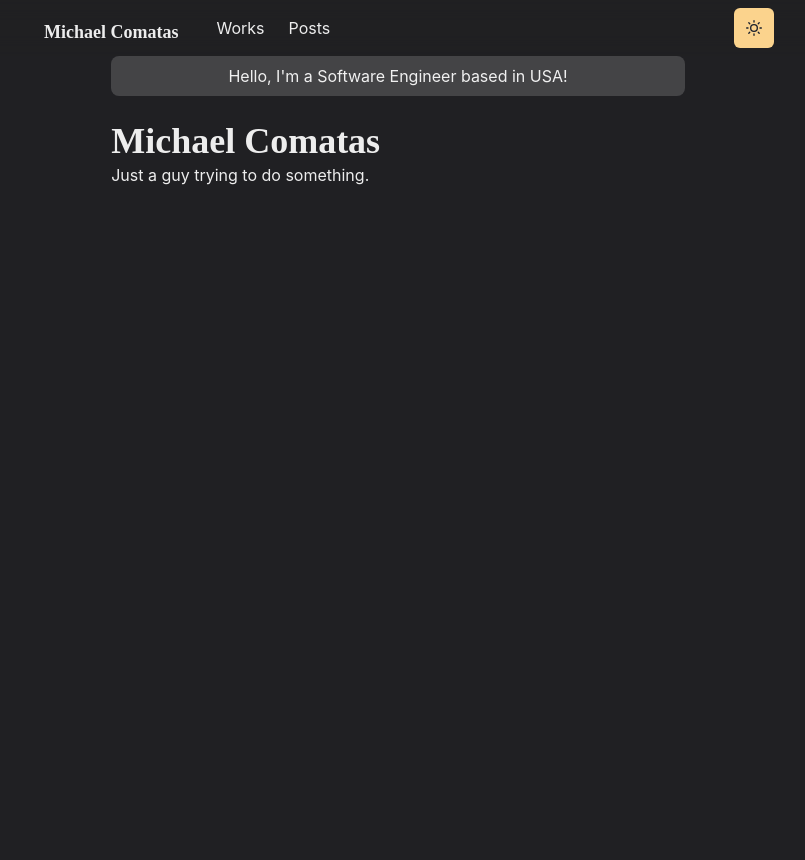
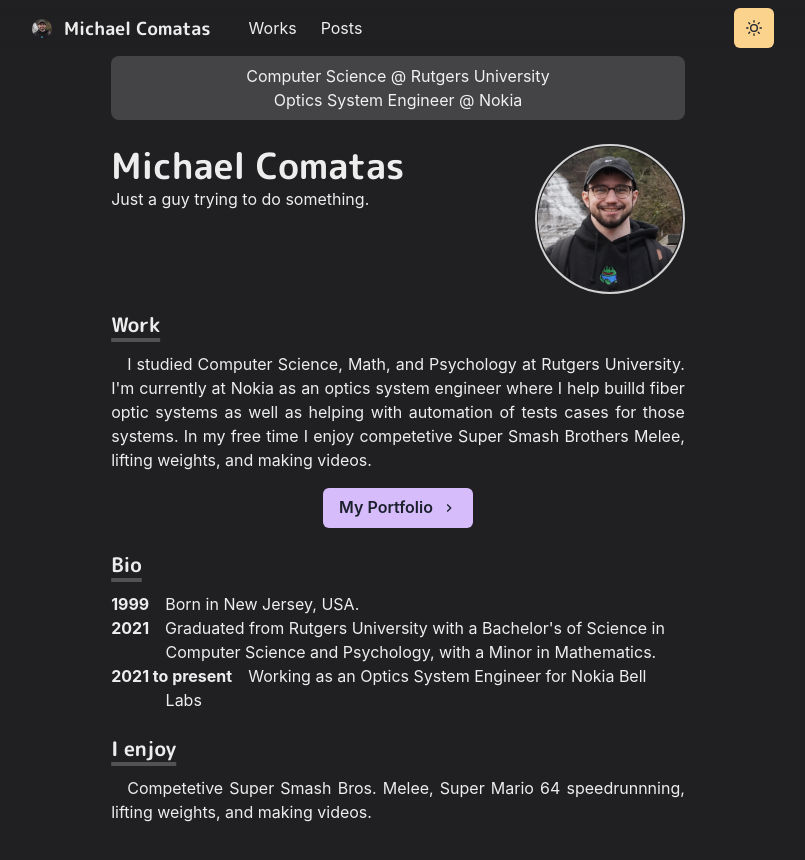
Before and after one commit to mcomatas/michaelcomatasio, a Next.js app: page / in a window 1280 px wide. Shown: the top 860 px of the page, without its empty margins (242-1047 px from the left). Before the commit the page ends 800 px from the top, so only its background shows below. Built offline with nearby package versions, Linux system fonts and the light colour scheme.

Commit message:
Added fonts, animated section, working profile image, and bio.

```diff
--- /dev/null
+++ b/components/bio.js
@@ -0,0 +1,12 @@
+import { Box } from '@chakra-ui/react'
+import styled from '@emotion/styled'
+
+export const BioSection = styled(Box) `
+    padding-left: 3.4em;
+    text-indent: -3.4em;
+`
+
+export const BioYear = styled.span`
+    font-weight: bold;
+    margin-right: 1em;
+`
--- a/components/logo.js
+++ b/components/logo.js
@@ -1,6 +1,5 @@
 import Link from 'next/link'
-import Image from 'next/image'
-import { Text, useColorModeValue } from '@chakra-ui/react'
+import { Text, useColorModeValue, Image } from '@chakra-ui/react'
 import styled from '@emotion/styled'
 
 const LogoBox = styled.span`
@@ -25,6 +24,7 @@ const Logo = () => {
         (<Link href="/" scroll={false}>
 
             <LogoBox>
+                <Image src="/meRound.png" width={5} height={5} />
                 <Text
                     color={useColorModeValue('gray.800', 'white.900')}
                     fontFamily="M PLUS Rounded 1c, sans-serif"
--- /dev/null
+++ b/components/paragraph.js
@@ -0,0 +1,8 @@
+import styled from '@emotion/styled'
+
+const Paragraph = styled.p`
+text-align: justify;
+text-indent: 1em;
+`
+
+export default Paragraph
--- /dev/null
+++ b/components/section.js
@@ -0,0 +1,21 @@
+import { motion } from 'framer-motion'
+import { chakra, shouldForwardProp } from '@chakra-ui/react'
+
+const StyledDiv = chakra( motion.div, {
+    shouldForwardProp: prop => {
+        return shouldForwardProp( prop ) || prop === 'transition'
+    }
+})
+
+const Section = ({ children, delay }) => (
+    <StyledDiv
+        initial={{ y: 10, opacity: 0}}
+        animate={{ y: 0, opacity: 1 }}
+        transition={{ duration: 0.8, delay}}
+        mb={6}
+    >
+        {children}
+    </StyledDiv>
+)
+
+export default Section
--- a/lib/theme.js
+++ b/lib/theme.js
@@ -32,7 +32,7 @@ const components = {
 }
 
 const fonts = {
-    heading: "'M PLUS Roudned 1c'"
+    heading: "'M PLUS Rounded 1c'"
 }
 
 const colors = {
--- a/next.config.js
+++ b/next.config.js
@@ -1,3 +1,4 @@
 module.exports = {
-    reactStrictMode: true
-}
+    reactStrictMode: true,
+    swcMinify: true
+  }
--- a/pages/index.js
+++ b/pages/index.js
@@ -1,10 +1,20 @@
-import { Container, Box, Heading, useColorModeValue } from '@chakra-ui/react'
+import { Container, Box, Heading, useColorModeValue, Image, Button } from '@chakra-ui/react'
+import Section from '../components/section'
+import Paragraph from '../components/paragraph'
+import { BioSection, BioYear } from '../components/bio'
+import NextLink from 'next/link'
+import { ChevronRightIcon } from '@chakra-ui/icons'
+//import Image from 'next/image'
 
 const Page = () => {
+//    <Image borderColor="whiteAlpha.800" borderWidth={2} borderStyle="solid" maxWidth="100px" display="inline-block" borderRadius="full" src="/public/meRound.png" alt="Profile Image" />
+
     return (
         <Container>
             <Box borderRadius="lg" bg={useColorModeValue('purple.100', 'whiteAlpha.300')} p={2} mb={6} align="center">
-                Hello, I'm a Software Engineer based in USA!
+                Computer Science @ Rutgers University
+                <br />
+                Optics System Engineer @ Nokia
             </Box>
 
             <Box display={{ md: 'flex' }}>
@@ -14,7 +24,54 @@ const Page = () => {
                     </Heading>
                     <p>Just a guy trying to do something.</p>
                 </Box>
+                <Box flexShrink={0} mt={{base: 4, md: 0}} ml={{md: 6}} align="center">
+                <Image borderColor="whiteAlpha.800" borderWidth={2} borderStyle="solid" maxWidth="150px" display="inline-block" borderRadius="full" src="/meRound.png" alt="Profile Image" />
+                </Box>
             </Box>
+
+            <Section delay={0.1}>
+                <Heading as="h3" variant="section-title">
+                    Work
+                </Heading>
+                <Paragraph>
+                    I studied Computer Science, Math, and Psychology at Rutgers University. I'm currently at Nokia
+                    as an optics system engineer where I help builld fiber optic systems as well as helping with
+                    automation of tests cases for those systems. In my free time I enjoy competetive Super Smash Brothers Melee,
+                    lifting weights, and making videos.
+                </Paragraph>
+                <Box align="center" my={4}>
+                    <NextLink href="/works">
+                        <Button rightIcon={<ChevronRightIcon />} colorScheme="purple">
+                            My Portfolio
+                        </Button>
+                    </NextLink>
+                </Box>
+            </Section>
+            <Section delay={0.2}>
+                <Heading as="h3" variant="section-title">
+                    Bio
+                </Heading>
+                <BioSection>
+                    <BioYear>1999</BioYear>
+                    Born in New Jersey, USA.
+                </BioSection>
+                <BioSection>
+                    <BioYear>2021</BioYear>
+                    Graduated from Rutgers University with a Bachelor's of Science in Computer Science and Psychology, with a Minor in Mathematics.
+                </BioSection>
+                <BioSection>
+                    <BioYear>2021 to present</BioYear>
+                    Working as an Optics System Engineer for Nokia Bell Labs
+                </BioSection>
+            </Section>
+            <Section delay={0.3}>
+                <Heading as="h3" variant="section-title">
+                    I enjoy
+                </Heading>
+                <Paragraph>
+                    Competetive Super Smash Bros. Melee, Super Mario 64 speedrunnning, lifting weights, and making videos.
+                </Paragraph>
+            </Section>
         </Container>
     )
 }
```
Also changed, not shown: public/meRound.png (renamed from components/meRound.png).
